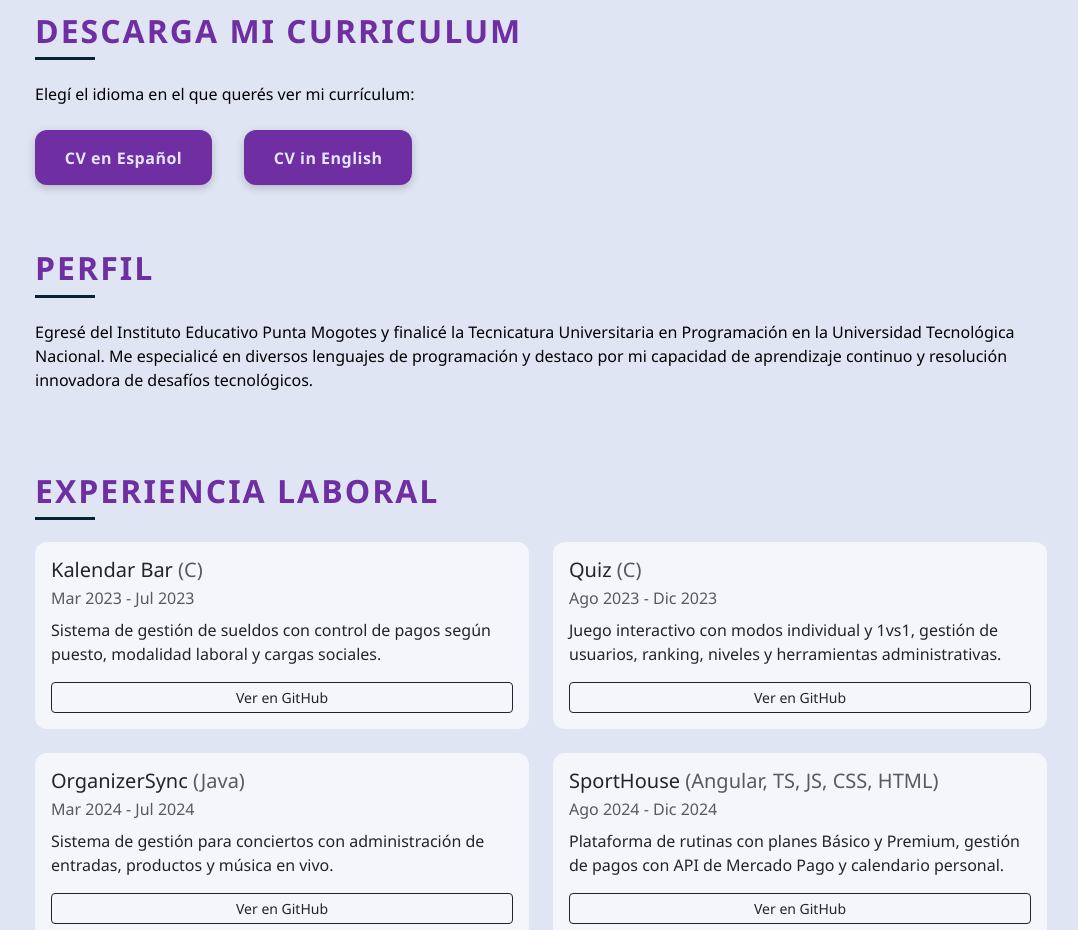
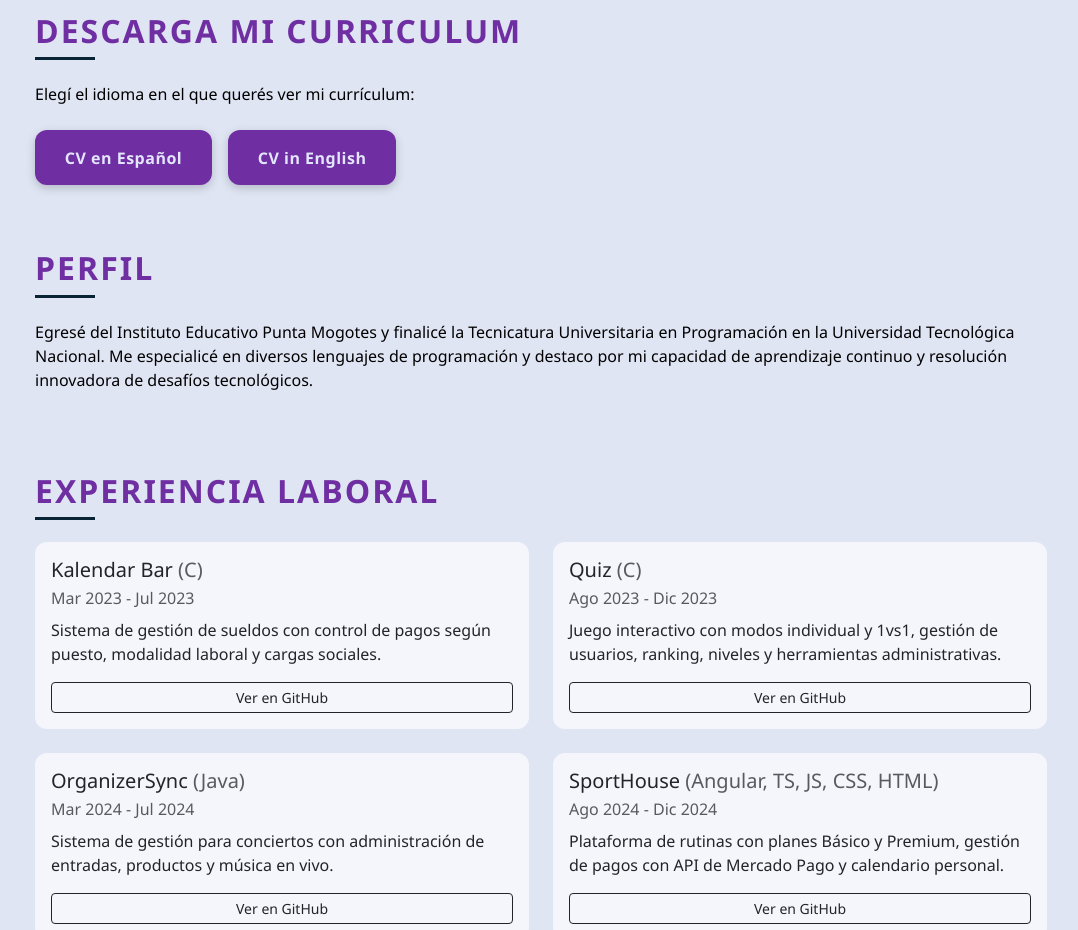
Before and after one commit to abrumay/Porfolio, a plain HTML site: page index.html in a window 1280 px wide. Shown: the part 820-1750 px from the top of the page, without its empty margins (99-1177 px from the left). Drawn offline with nearby package versions, Linux system fonts and the light colour scheme; files whose address does not match are found by name; a web font is replaced by a local one.

Commit message:
Update index.html

```diff
--- a/index.html
+++ b/index.html
@@ -51,7 +51,7 @@
     <a href="assets/Abril del Rio Curriculum.pdf" download class="btn">
       CV en Español
     </a>
-    <a href="assets/Abril del Rio CV En.pdf" download class="btn" style="margin-left: 1rem;">
+    <a href="assets/Abril del Rio CV En.pdf" download class="btn">
       CV in English
     </a>
   </div>
```
